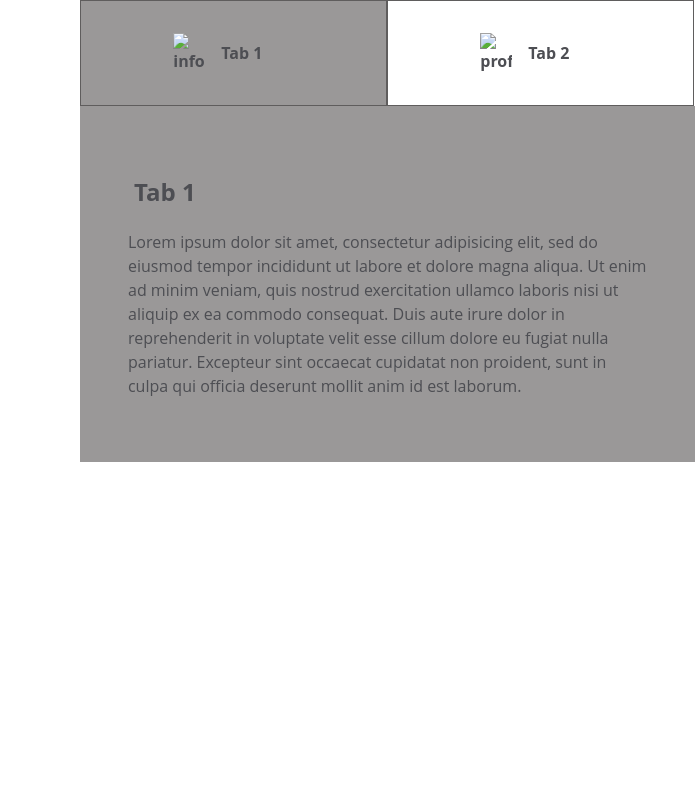
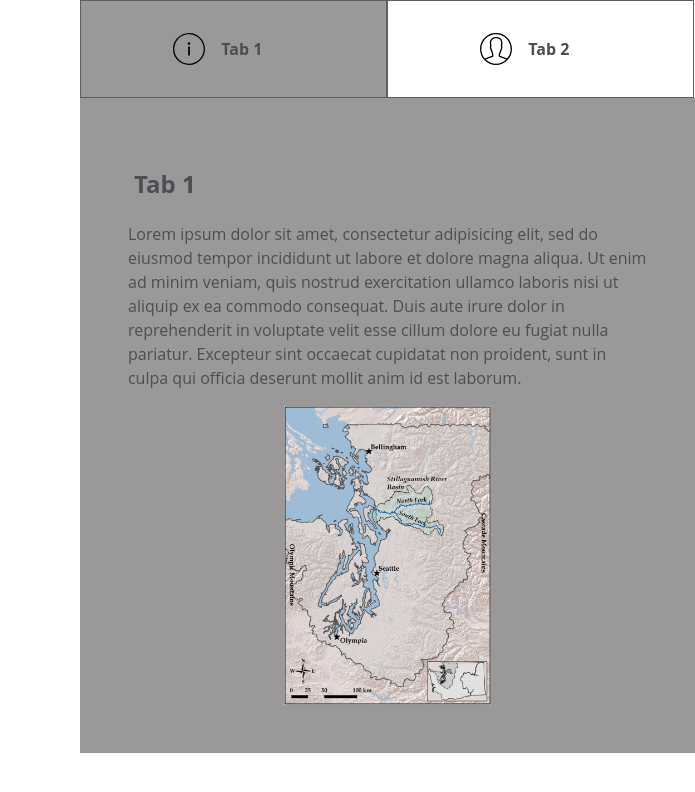
Before and after one commit to mouhammad-raddad/Tahaluf-Task, a website: page index.html in a window 1280 px wide. Shown: the full height of the page, 585-1280 px from the left. Drawn offline with Linux system fonts and the light colour scheme; the site is published under a folder, as on GitHub Pages, so addresses that start at the root find nothing.

Commit message:
fix photos

```diff
--- a/index.html
+++ b/index.html
@@ -22,7 +22,7 @@
 		   name="mytabs"
 		   checked="checked">
 
-	<label for="tab1"><img src="/Assets/info.svg"
+	<label for="tab1"><img src="Assets/info.svg"
 		 alt="info">Tab 1</label>
 
 	<div class="tab">
@@ -32,13 +32,13 @@
 			ea commodo consequat. Duis aute irure dolor in reprehenderit in voluptate velit esse cillum dolore eu fugiat
 			nulla pariatur. Excepteur sint occaecat cupidatat non proident, sunt in culpa qui officia deserunt mollit
 			anim id est laborum.</p>
-			<img src="/Assets/figure1.jpg" alt="">
+			<img src="Assets/figure1.jpg" alt="">
 	</div>
 
 	<input type="radio"
 		   id="tab2"
 		   name="mytabs">
-	<label for="tab2"><img src="/Assets/profile.svg"
+	<label for="tab2"><img src="Assets/profile.svg"
 		 alt="profile">Tab 2</label>
 	<div class="tab">
 
```
